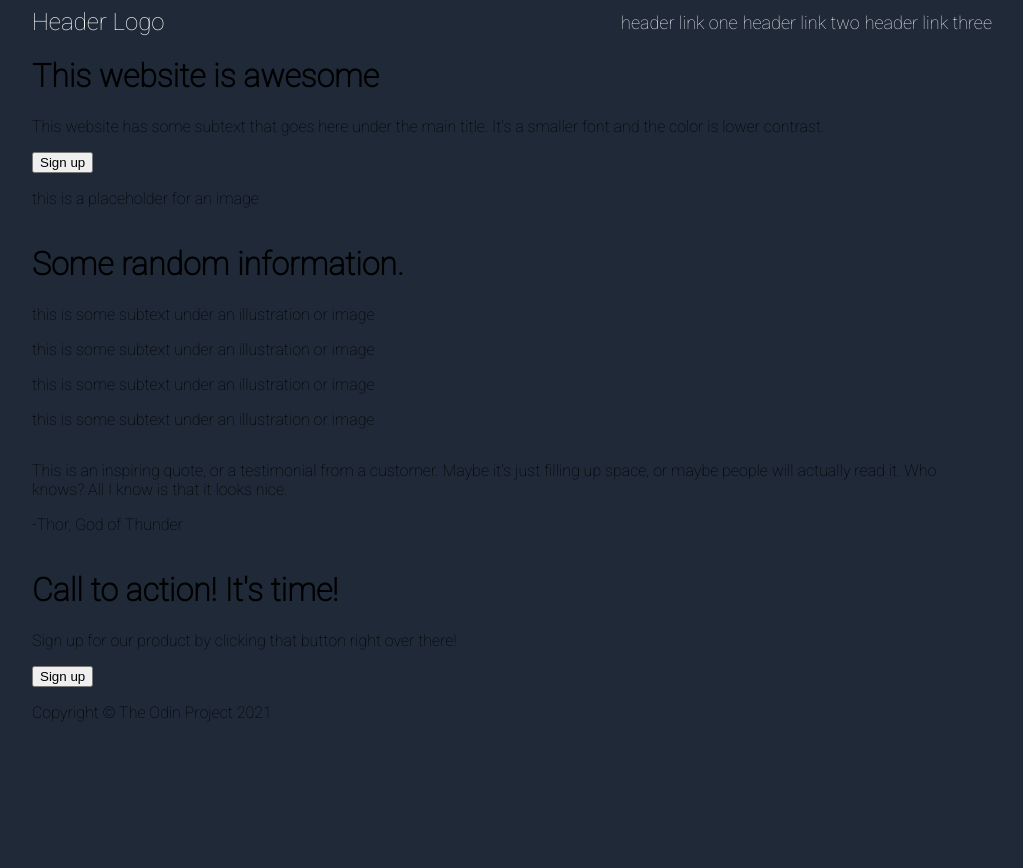
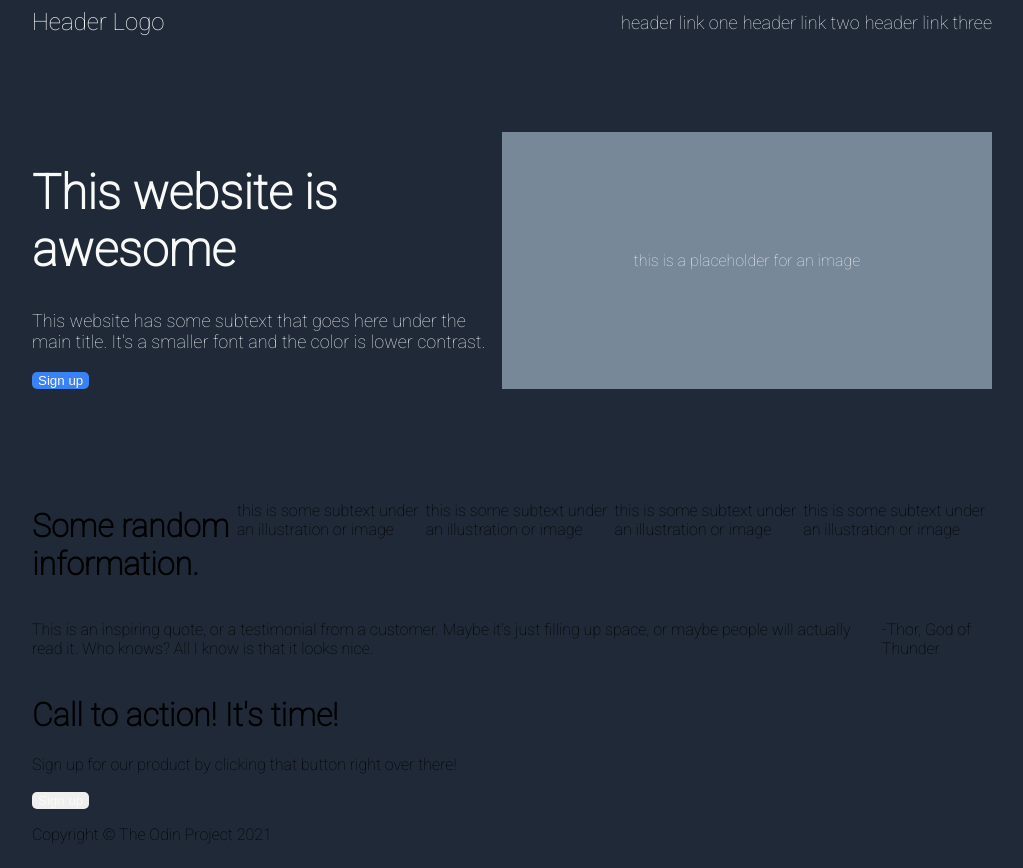
Before and after one commit to mfm051/odin-landingpage, a plain HTML site: page index.html in a window 1280 px wide. Shown: the whole page, without its empty margins (128-1151 px from the left). Before the commit the page ends 800 px from the top, so only its background shows below. Drawn offline with Linux system fonts and the light colour scheme.

Commit message:
Add CSS for hero

```diff
--- a/style.css
+++ b/style.css
@@ -9,10 +9,10 @@ body {
 
 body > * {
     width: 75vw;
+    display: flex;
 }
 
 .header {
-    display: flex;
     justify-content: space-between;
     align-items: center;
 }
@@ -33,3 +33,43 @@ body > * {
     padding: 0;
     margin: 0;
 }
+
+.hero {
+    justify-content: space-between;
+    padding: 7.5vw 0;
+}
+
+.hero-left {
+    width: 50%;
+}
+
+.hero-main {
+    color: #F9FAF8;
+    font-size: 48px;
+    font-weight: extra-bold;
+}
+
+.hero-secondary {
+    color: #E5E7EB;
+    font-size: 18px;
+}
+
+.hero-right {
+    background-color: lightslategrey;
+    width: 50%;
+    display: flex;
+    justify-content: center;
+    align-items: center;
+    padding: 10px;
+    color: #E5E7EB;
+}
+
+.sign-up {
+    border-radius: 5px;
+    border: none;
+    color: #F9FAF8;
+}
+
+.first {
+    background-color: #3882F6;
+}
```
